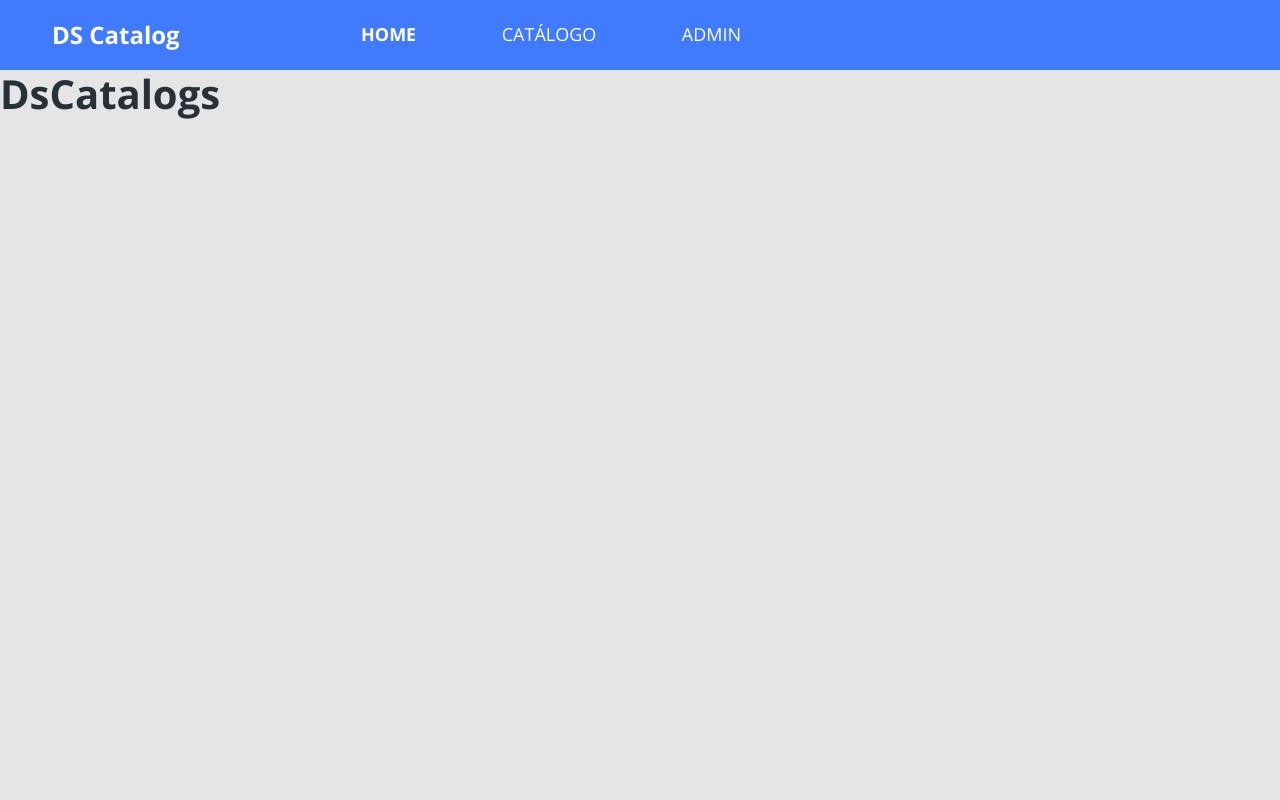
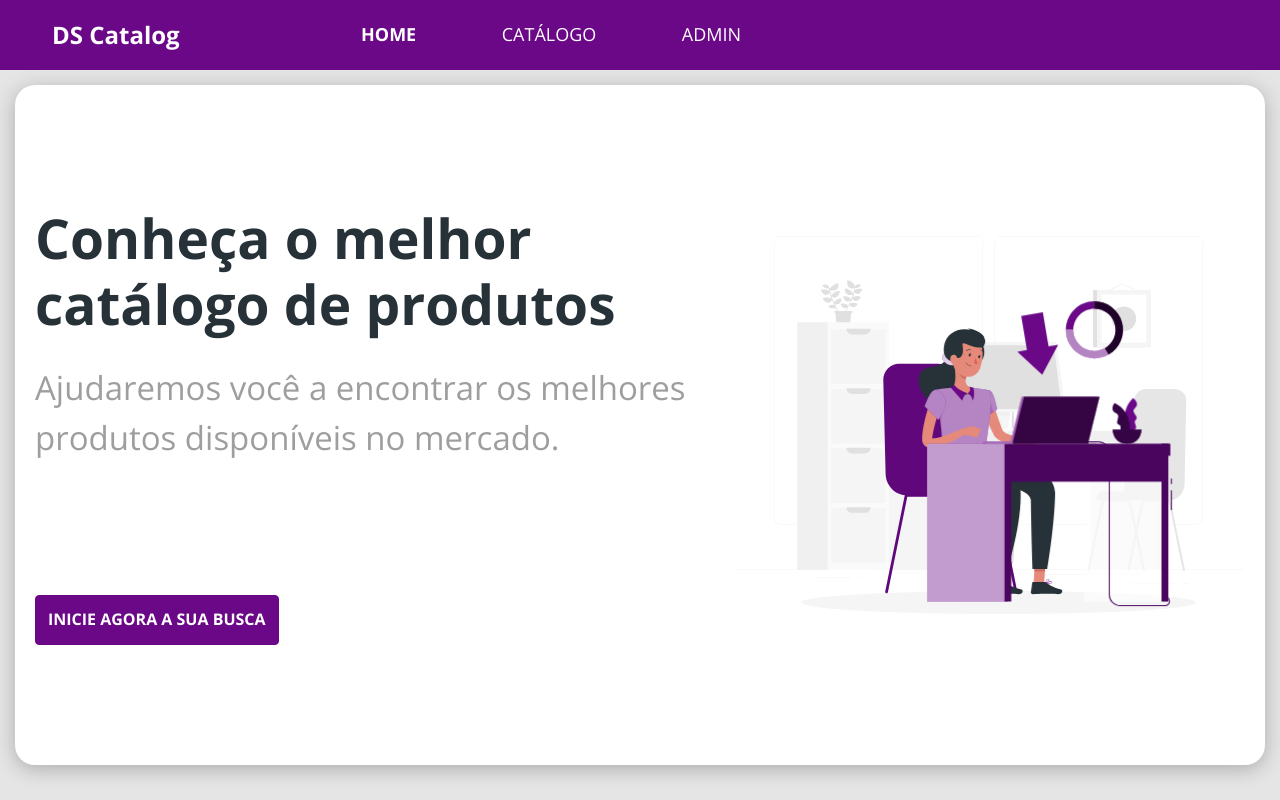
Before and after one commit to andrezasecon/dscatalog-bootcamp, a React (Create React App) app in the folder frontweb/: page / in a window 1280 px wide. Built offline with nearby package versions, Linux system fonts and the light colour scheme.

Commit message:
Finalizado Home

```diff
--- a/frontweb/src/App.css
+++ b/frontweb/src/App.css
@@ -11,5 +11,5 @@
 
 a, a:hover {
     text-decoration: none;
-    coler: unset;
+    color: unset;
 }
--- a/frontweb/src/App.tsx
+++ b/frontweb/src/App.tsx
@@ -1,13 +1,12 @@
+import Home from 'pages/Home';
+
 import './assets/styles/custom.scss';
 import './App.css';
-import Navbar from './components/navbar';
 
 const App = () => {
   return (
-    <>
-      <Navbar />
-      <h1>DsCatalogs</h1>
-    </>
+    <Home />
   );
-};
+}
+
 export default App;
--- a/frontweb/src/assets/styles/custom.scss
+++ b/frontweb/src/assets/styles/custom.scss
@@ -1,5 +1,5 @@
 $theme-colors: (
-  'primary': #407BFF,
+  'primary': #6A0888,
 );
 
 $body-bg: #e5e5e5;
--- /dev/null
+++ b/frontweb/src/components/ButtonIcon/index.tsx
@@ -0,0 +1,12 @@
+import './styles.css'
+
+const ButtonIcon = () => {
+
+    return (
+        <button className="btn btn-primary btn-icon">
+            <h6>INICIE AGORA A SUA BUSCA</h6>
+        </button>
+    );
+}
+
+export default ButtonIcon;
--- /dev/null
+++ b/frontweb/src/components/ButtonIcon/styles.css
@@ -0,0 +1,3 @@
+.btn-icon {
+    height: 50px;
+}
--- a/frontweb/src/components/navbar/styles.css
+++ b/frontweb/src/components/navbar/styles.css
@@ -19,7 +19,7 @@
 }
 
 .main-menu a:hover {
-    color: #fff;
+    color: rgb(211, 209, 209);
 }
 
 .main-menu a.active {
--- /dev/null
+++ b/frontweb/src/pages/Home/index.tsx
@@ -0,0 +1,29 @@
+import {ReactComponent as MainImage} from 'assets/images/main-image.svg';
+import ButtonIcon from 'components/ButtonIcon';
+import Navbar from 'components/navbar';
+import './styles.css'
+
+const Home = () => {
+  return (
+    <>
+      <Navbar />
+      <div className="home-container">
+
+        <div className="home-card">
+            <div className="home-content-container">
+              <div>
+                <h1>Conheça o melhor catálogo de produtos</h1>
+                <p>Ajudaremos você a encontrar os melhores produtos disponíveis no mercado.</p>
+              </div>
+                <ButtonIcon></ButtonIcon>
+            </div>
+            <div className="home-image-container">
+                <MainImage />
+            </div>
+        </div>
+
+      </div>
+    </>
+  );
+};
+export default Home;
--- /dev/null
+++ b/frontweb/src/pages/Home/styles.css
@@ -0,0 +1,151 @@
+
+/* ######### CONTAINER PRINCIPAL ########### */
+.home-container {
+    padding: 10px;
+    font-size: 20px;
+    text-align: center;
+}
+
+.home-card {
+    display: flex;
+    background-color: #fff;
+    box-shadow: 0px 4px 20px rgba(0, 0, 0, 0.25);
+    flex-direction: column-reverse;
+    border-radius: 20px;
+
+}
+
+.home-content-container {
+    display: flex;
+    flex-direction: column;
+    align-items: center;
+    padding: 10px 10px 60px 10px;
+}
+
+.home-content-container h1 {
+    width: 260px;
+    font-size: 1em;
+    margin-bottom: 15px;
+}
+
+.home-content-container p {
+    width: 260px;
+    color: #9E9E9E;
+    font-size: 0.6em;
+    margin-bottom: 30px;
+}
+
+.home-image-container {
+    padding: 50px 15px;
+}
+
+.home-image-container svg {
+    width:  100%;
+    height: auto;
+}
+
+
+/*######### Responsividade para dispositivos a partir de 576px #######*/
+
+@media(min-width: 576px) {
+    .home-container{
+        padding: 15px;
+        font-size: 40px;
+    }
+
+    .home-content-container h1 {
+        width: 506px;
+        margin-bottom: 20px;
+    }
+
+    .home-content-container p {
+        width: 506px;
+        margin-bottom: 20px;
+    }
+
+    .home-image-container svg {
+        width:  506px;
+    }
+}
+
+/*######### Responsividade para dispositivos a partir de 768px #######*/
+
+@media(min-width: 768px) {
+
+    .home-image-container {
+        padding: 100px 20px;
+    }
+
+    .home-content-container {
+        padding: 20px 20px 100px 20px;
+    }
+}
+
+/*######### Responsividade para dispositivos a partir de 992px #######*/
+
+@media(min-width: 992px) {
+
+    .home-content-container {
+        font-size: 55px;
+        padding: 40px;
+    }
+
+    .home-image-container {
+        padding: 125px 20px;
+    }
+
+    .home-content-container {
+        padding: 20px 20px 150px 20px;
+    }
+
+    .home-content-container h1 {
+        width: 700px;
+        margin-bottom: 26px;
+    }
+
+    .home-content-container p {
+        width: 700px;
+        margin-bottom: 47px;
+
+    }
+}
+
+/*######### Responsividade para dispositivos a partir de 1200px #######*/
+
+@media(min-width: 1200px) {
+    .home-card{
+        flex-direction: row;
+        justify-content: space-around;
+        padding: calc(((85vh - 480px) / 2)) 0;
+    }
+
+    .home-content-container {
+        height: 480px;
+        width: 700px;
+        padding: 20px;
+        align-items: flex-start;
+        text-align: left;
+        align-content: space-between;
+        flex-flow: wrap;
+    }
+
+    .home-image-container {
+        display: flex;
+        align-items: center;
+        padding: 20px;
+    }
+
+    .home-image-container svg {
+        width:  100%;
+    }
+
+}
+
+/*######### Responsividade para dispositivos a partir de 1400px #######*/
+
+@media(min-width: 1400px) {
+    .home-image-container svg {
+        width:  480px;
+    }
+
+}
```
Also changed, not shown: frontweb/package.json (+9 -9 lines), frontweb/src/assets/images/main-image.svg (added), 1 other file (tests, documents, lock files or other folders).
